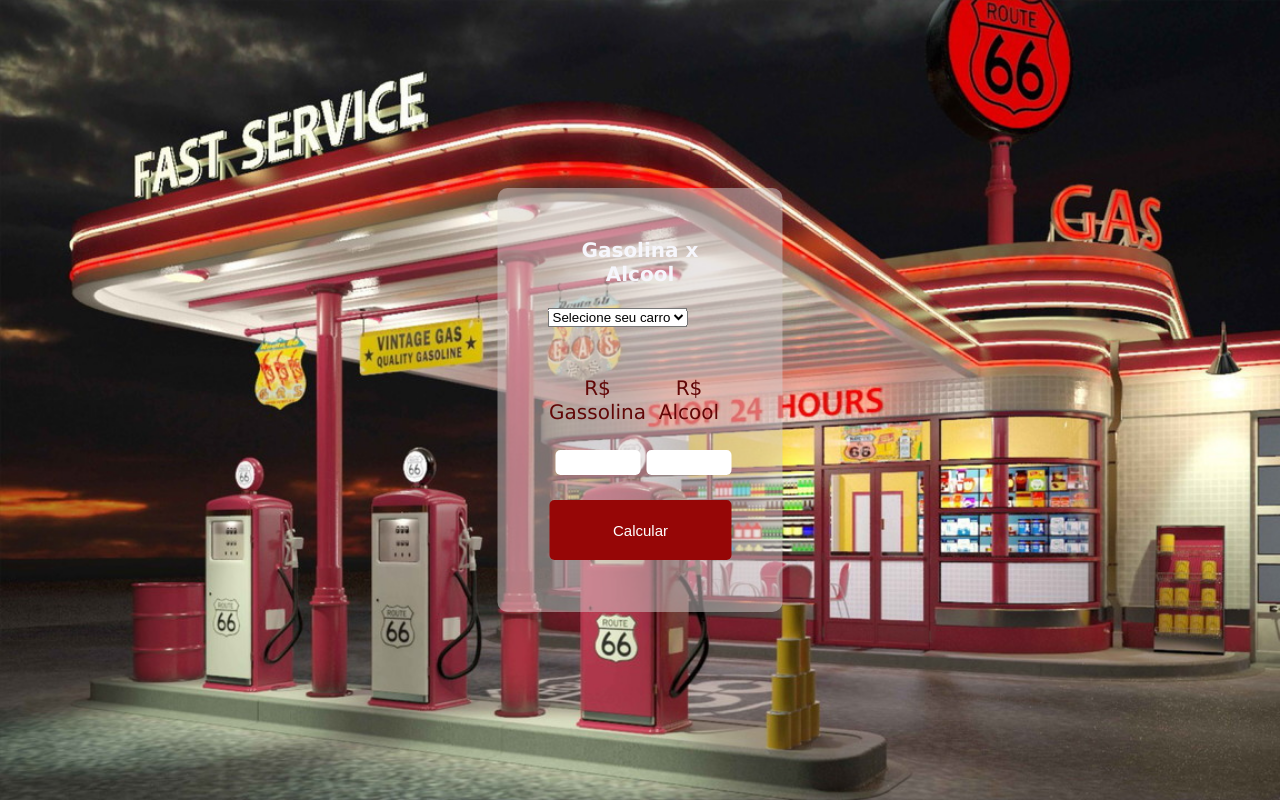
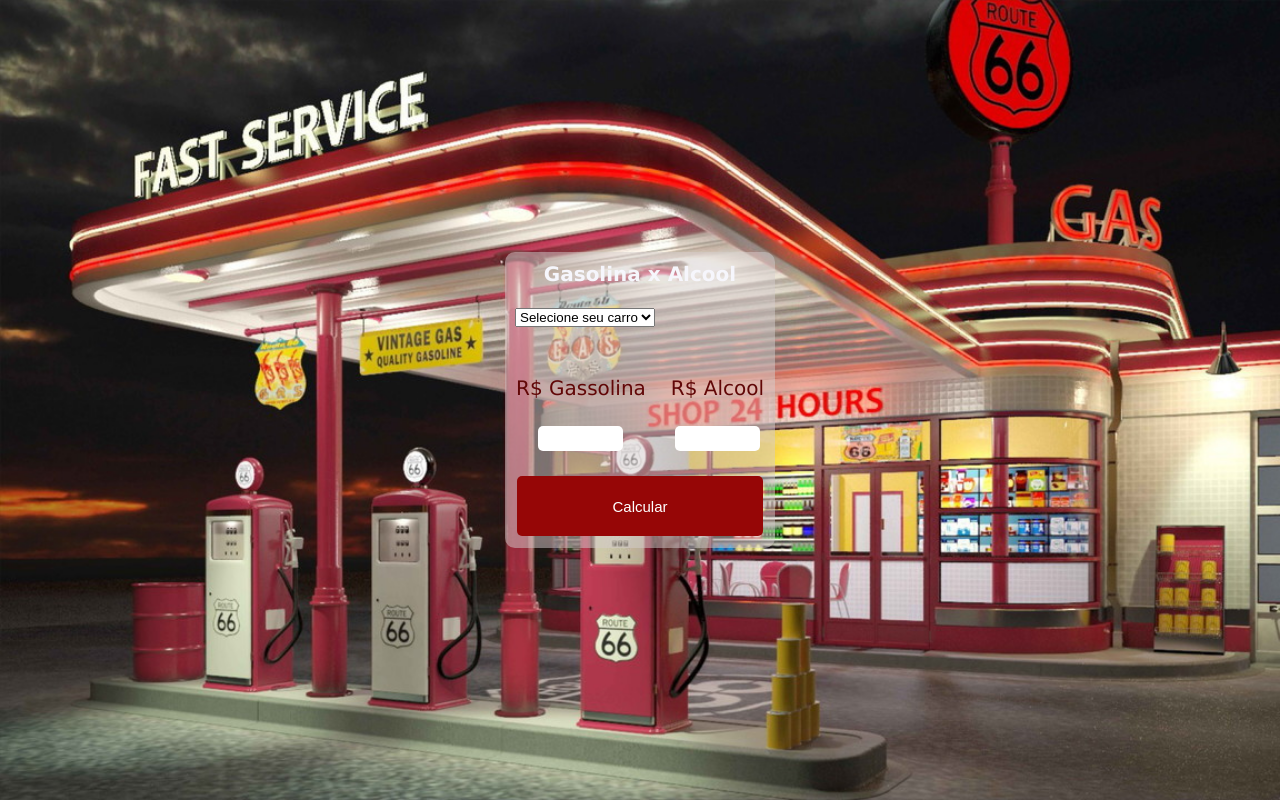
Before and after one commit to Romeriogomes/Combustivel-new, a plain HTML site: page index.html in a window 1280 px wide. Drawn offline with Linux system fonts and the light colour scheme; some packages are replaced by stand-ins of ours; a script that the page names is missing.

Commit message:
new index
ajuste de div

```diff
--- a/index.html
+++ b/index.html
@@ -41,20 +41,20 @@
             border: rgb(243, 243, 5);
             text-shadow: rgb(65, 5, 5);
             font-family: 'Lucida Sans', 'Lucida Sans Regular', 'Lucida Grande', 'Lucida Sans Unicode', Geneva, Verdana, sans-serif;
-            width: 185px;
+            width: 250px;
             position: absolute;
             background-color: rgba(214, 205, 205, 0.5);
             top: 50%;
             left: 50%;
             transform: translate(-50%, -50%);
             border-radius: 10px;
-            padding: 50px;
+            padding: 10px;
 
             }
 
             .botao{
 
-           width: 182px;
+           width: 246px;
            height: 60px;
            font-size: 15px;
            text-align: center;
@@ -87,6 +87,7 @@
 
         .input{
             size: 3px;
+            align-items: center;
             font-family: 'Lucida Sans', 'Lucida Sans Regular', 'Lucida Grande', 'Lucida Sans Unicode', Geneva, Verdana, sans-serif;
             font-size: 20px;
             padding: 1px;
@@ -305,7 +306,7 @@
                             <input texto="text" name="gas" id="Gasolina">
                         </div>
                         <div class="input2">
-                            <label for="nome">R$ Alcool</label><p><br></p>
+                            <label for="nome">R$ Alcool  </label><p><br></p>
                             <input texto="text" name="alc" id="Alcool">
                         </div>
 
```
